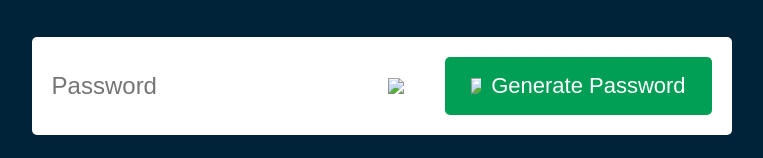
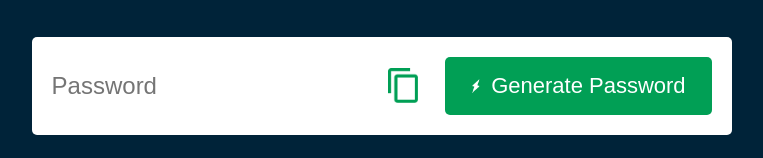
Before and after one commit to harshdoshi05/Random-Password-Generator-, a plain HTML site: page index.html in a window 1280 px wide. Shown: the part 241-399 px from the top of the page, without its empty margins (122-885 px from the left). Drawn offline with Linux system fonts and the light colour scheme.

Commit message:
Update index.html

```diff
--- a/index.html
+++ b/index.html
@@ -13,9 +13,9 @@
       </h1>
       <div class="display">
         <input type="text" id="password" placeholder="Password" />
-        <img onclick="copyPassword()" src="images/copy.png" />
+        <img onclick="copyPassword()" src="copy.png" />
         <button onclick="generatePassword()">
-          <img src="images/generate.png" /> Generate Password
+          <img src="generate.png" /> Generate Password
         </button>
       </div>
     </div>
```
